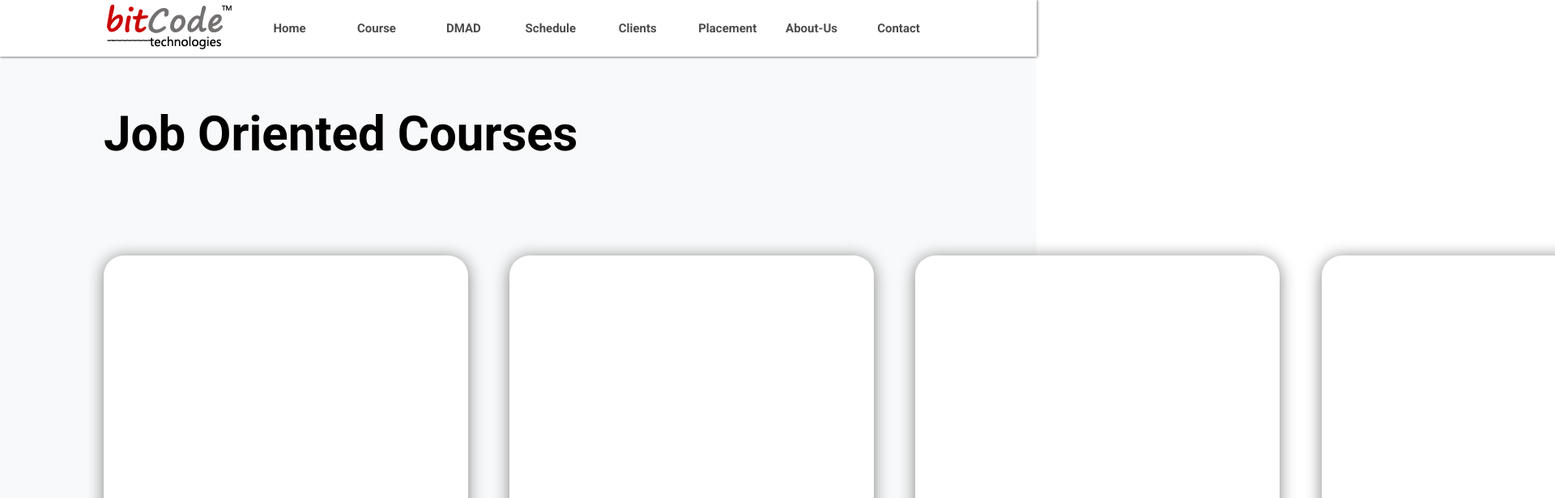
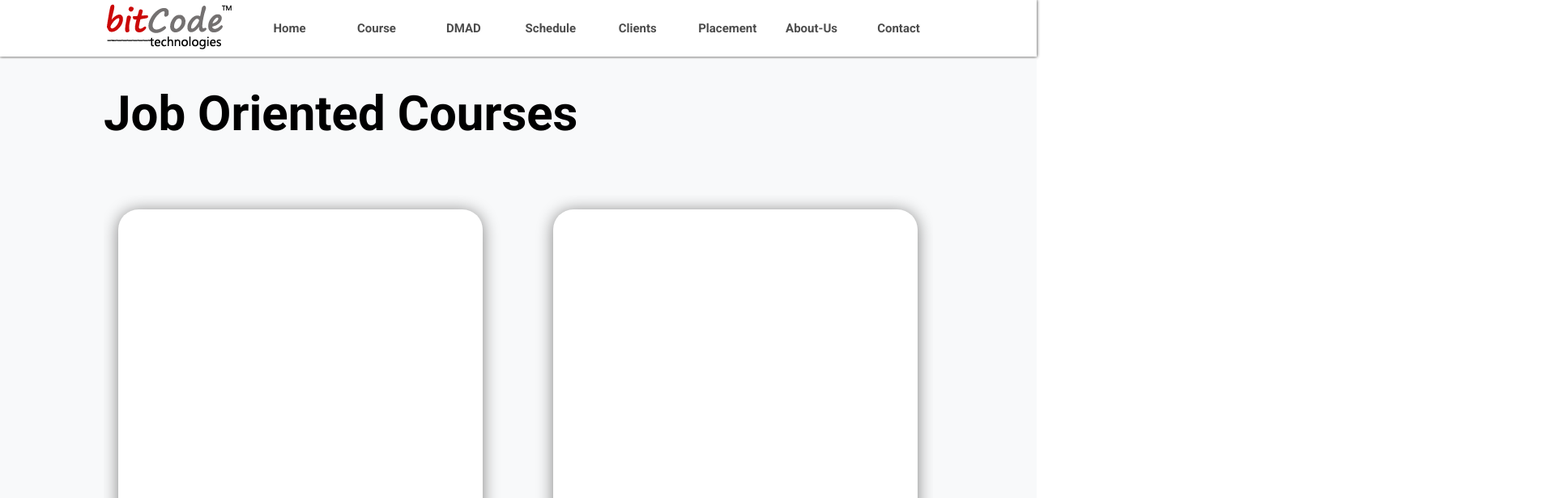
Before and after one commit to PranavJoshi2893/bitcodeProject, an Angular app: page / in a window 1280 px wide. Shown: the top 616 px of the page at 81% size, 1920 px wide, since content can reach past the window. Built offline with nearby package versions, Linux system fonts and the light colour scheme.

Commit message:
modified cards

```diff
--- a/src/app/main-page/info-page/course-component/course-component.component.css
+++ b/src/app/main-page/info-page/course-component/course-component.component.css
@@ -13,14 +13,17 @@
     display: grid;
     grid-template-columns: repeat(7, 1fr);
     gap: 5%;
+    overflow-y: scroll;
+    height: 600px;
 }
 .courseCard{
+    margin: 18px;
     width: 450px;
     height: 500px;
     border-radius: 25px;
     box-shadow: 0px 2px 20px grey;
-    /* z-index: 1; */
     background-color: white;
+
 }
 h1{
     font-size: 4rem;
--- a/src/app/main-page/info-page/info-page.component.ts
+++ b/src/app/main-page/info-page/info-page.component.ts
@@ -7,4 +7,6 @@ import { Component } from '@angular/core';
 })
 export class InfoPageComponent {
 
+
+
 }
```
